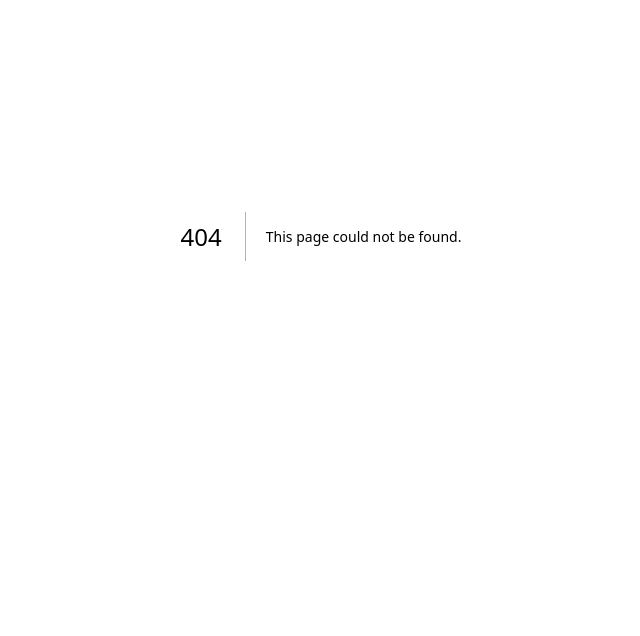
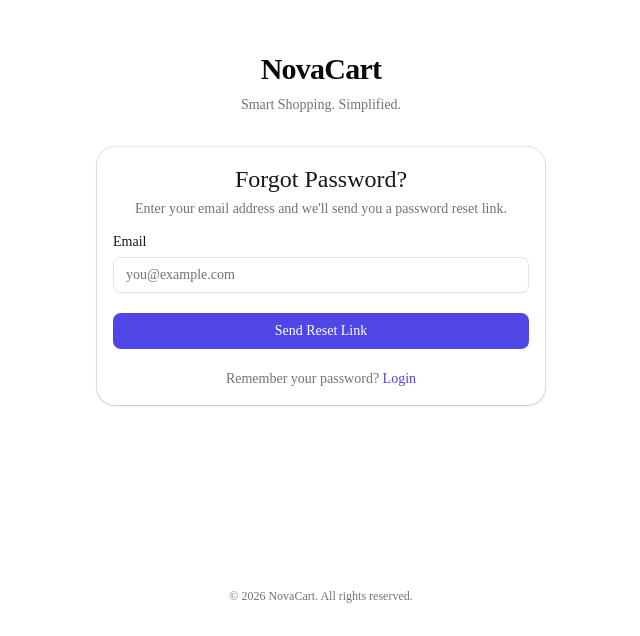
Before and after one commit to Ashir786787/e-commerce-website, a Next.js app: page /forgot-password in a window 1280 px wide. Before the commit this address had no page. Shown: the part 164-800 px from the top of the page, without its empty margins (319-959 px from the left). Built offline with nearby package versions, Linux system fonts and the light colour scheme.

Commit message:
feat(auth): add forgot and reset password pages

```diff
--- /dev/null
+++ b/src/app/forgot-password/page.tsx
@@ -0,0 +1,16 @@
+import AuthLayout from "@/components/layout/AuthLayout";
+import AuthCard from "@/components/auth/AuthCard";
+import ForgotPasswordForm from "@/components/auth/ForgotPasswordForm";
+
+export default function ForgotPasswordPage() {
+  return (
+    <AuthLayout>
+      <AuthCard
+        title="Forgot Password?"
+        description="Enter your email address and we'll send you a password reset link."
+      >
+        <ForgotPasswordForm />
+      </AuthCard>
+    </AuthLayout>
+  );
+}
--- /dev/null
+++ b/src/app/reset-password/page.tsx
@@ -0,0 +1,20 @@
+import { Suspense } from "react";
+
+import AuthLayout from "@/components/layout/AuthLayout";
+import AuthCard from "@/components/auth/AuthCard";
+import ResetPasswordForm from "@/components/auth/ResetPasswordForm";
+
+export default function ResetPasswordPage() {
+  return (
+    <AuthLayout>
+      <AuthCard
+        title="Reset Password"
+        description="Enter a new password for your NovaCart account."
+      >
+        <Suspense fallback={<p className="text-center text-sm">Loading...</p>}>
+          <ResetPasswordForm />
+        </Suspense>
+      </AuthCard>
+    </AuthLayout>
+  );
+}
--- /dev/null
+++ b/src/components/auth/ForgotPasswordForm.tsx
@@ -0,0 +1,69 @@
+"use client";
+
+import Link from "next/link";
+import { useForm } from "react-hook-form";
+import { zodResolver } from "@hookform/resolvers/zod";
+import { toast } from "sonner";
+
+import api from "@/lib/api";
+
+import FormField from "@/components/form/FormField";
+import SubmitButton from "@/components/form/SubmitButton";
+
+import {
+  forgotPasswordFormSchema,
+  ForgotPasswordFormValues,
+} from "@/validations/forgot-password-form";
+
+export default function ForgotPasswordForm() {
+  const {
+    register,
+    handleSubmit,
+    formState: { errors, isSubmitting },
+  } = useForm<ForgotPasswordFormValues>({
+    resolver: zodResolver(forgotPasswordFormSchema),
+  });
+
+  async function onSubmit(values: ForgotPasswordFormValues) {
+    try {
+      await api.post("/auth/forgot-password", values);
+
+      toast.success("Password reset email sent successfully.");
+    } catch (error: any) {
+      toast.error(
+        error?.response?.data?.message ||
+          "Unable to send reset email."
+      );
+    }
+  }
+
+  return (
+    <form
+      onSubmit={handleSubmit(onSubmit)}
+      className="space-y-5"
+    >
+      <FormField
+        id="email"
+        label="Email"
+        type="email"
+        placeholder="you@example.com"
+        registration={register("email")}
+        error={errors.email?.message}
+      />
+
+      <SubmitButton isLoading={isSubmitting}>
+        Send Reset Link
+      </SubmitButton>
+
+      <p className="text-center text-sm text-muted-foreground">
+        Remember your password?{" "}
+        <Link
+          href="/login"
+          className="text-primary hover:underline"
+        >
+          Login
+        </Link>
+      </p>
+    </form>
+  );
+}
--- /dev/null
+++ b/src/components/auth/ResetPasswordForm.tsx
@@ -0,0 +1,90 @@
+"use client";
+
+import Link from "next/link";
+import { useSearchParams, useRouter } from "next/navigation";
+import { useForm } from "react-hook-form";
+import { zodResolver } from "@hookform/resolvers/zod";
+import { toast } from "sonner";
+
+import api from "@/lib/api";
+import PasswordInput from "@/components/form/PasswordInput";
+import SubmitButton from "@/components/form/SubmitButton";
+
+import {
+  resetPasswordFormSchema,
+  ResetPasswordFormValues,
+} from "@/validations/reset-password-form";
+
+export default function ResetPasswordForm() {
+  const router = useRouter();
+  const searchParams = useSearchParams();
+  const token = searchParams.get("token");
+
+  const {
+    register,
+    handleSubmit,
+    formState: { errors, isSubmitting },
+  } = useForm<ResetPasswordFormValues>({
+    resolver: zodResolver(resetPasswordFormSchema),
+  });
+
+  async function onSubmit(values: ResetPasswordFormValues) {
+    if (!token) {
+      toast.error("Reset token is missing.");
+      return;
+    }
+
+    try {
+      await api.post("/auth/reset-password", {
+        token,
+        password: values.password,
+      });
+
+      toast.success("Password reset successfully. Please login.");
+      router.push("/login");
+    } catch (error: any) {
+      toast.error(
+        error?.response?.data?.message ||
+          "Unable to reset password."
+      );
+    }
+  }
+
+  if (!token) {
+    return (
+      <div className="space-y-4 text-center">
+        <p className="text-sm text-red-500">
+          Reset token is missing or invalid.
+        </p>
+
+        <Link href="/forgot-password" className="text-sm text-primary hover:underline">
+          Request a new reset link
+        </Link>
+      </div>
+    );
+  }
+
+  return (
+    <form onSubmit={handleSubmit(onSubmit)} className="space-y-5">
+      <PasswordInput
+        id="password"
+        label="New Password"
+        placeholder="Enter new password"
+        registration={register("password")}
+        error={errors.password?.message}
+      />
+
+      <PasswordInput
+        id="confirmPassword"
+        label="Confirm Password"
+        placeholder="Confirm new password"
+        registration={register("confirmPassword")}
+        error={errors.confirmPassword?.message}
+      />
+
+      <SubmitButton isLoading={isSubmitting}>
+        Reset Password
+      </SubmitButton>
+    </form>
+  );
+}
--- a/src/validations/forgot-password-form.ts
+++ b/src/validations/forgot-password-form.ts
@@ -1,7 +1,12 @@
 import { z } from "zod";
 
 export const forgotPasswordFormSchema = z.object({
-  email: z.email("Enter a valid email."),
+  email: z
+    .string()
+    .trim()
+    .email("Enter a valid email address."),
 });
 
-export type ForgotPasswordFormValues = z.infer<typeof forgotPasswordFormSchema>;
+export type ForgotPasswordFormValues = z.infer<
+  typeof forgotPasswordFormSchema
+>;
--- a/src/validations/reset-password-form.ts
+++ b/src/validations/reset-password-form.ts
@@ -1,8 +1,13 @@
 import { z } from "zod";
 
-export const resetPasswordFormSchema = z.object({
-  token: z.string().min(1, "Token is required."),
-  password: z.string().min(6, "Password must be at least 6 characters.").max(32, "Password is too long."),
-});
+export const resetPasswordFormSchema = z
+  .object({
+    password: z.string().min(8, "Password must be at least 8 characters."),
+    confirmPassword: z.string().min(1, "Confirm password is required."),
+  })
+  .refine((data) => data.password === data.confirmPassword, {
+    message: "Passwords do not match.",
+    path: ["confirmPassword"],
+  });
 
 export type ResetPasswordFormValues = z.infer<typeof resetPasswordFormSchema>;
```
